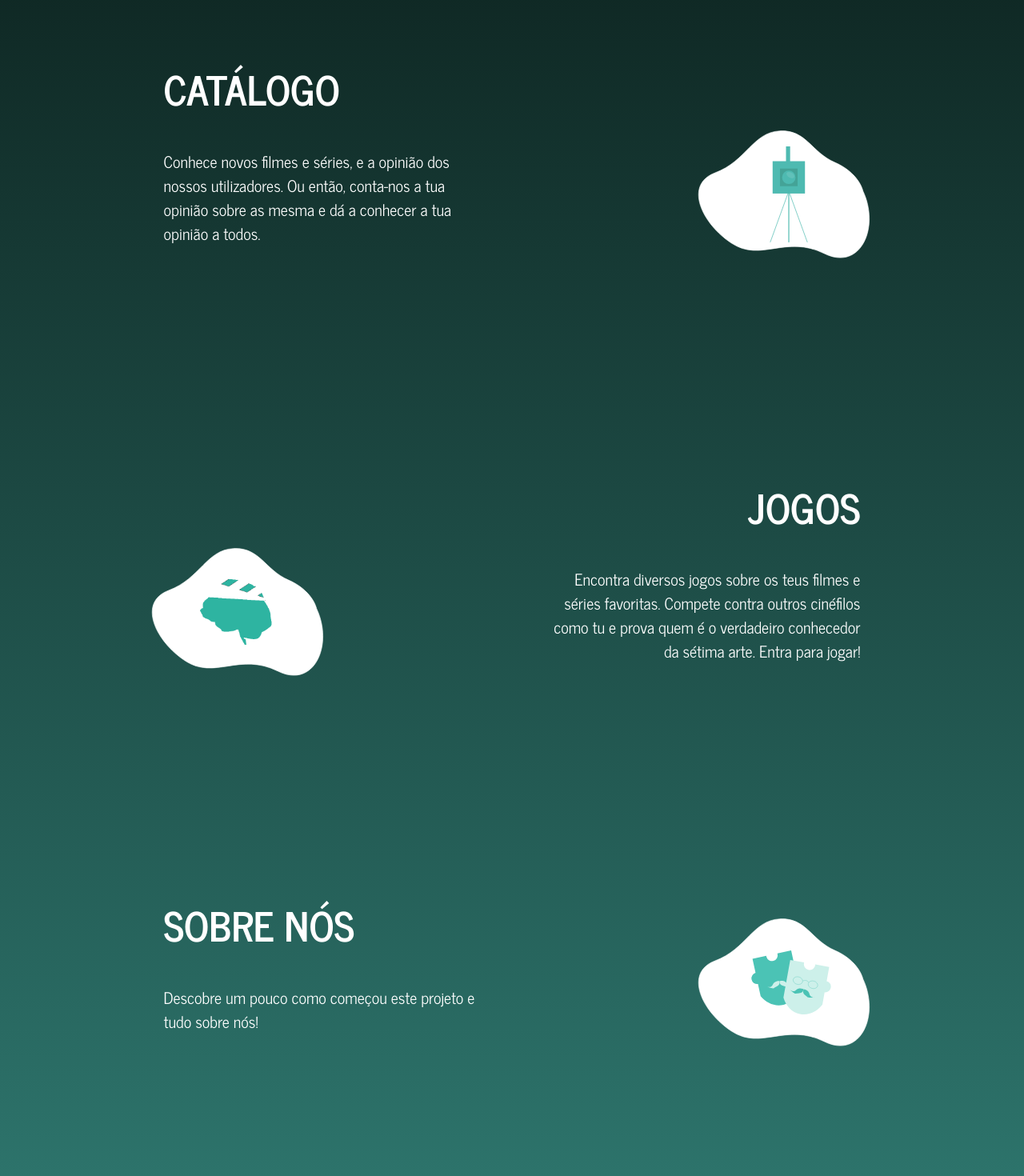
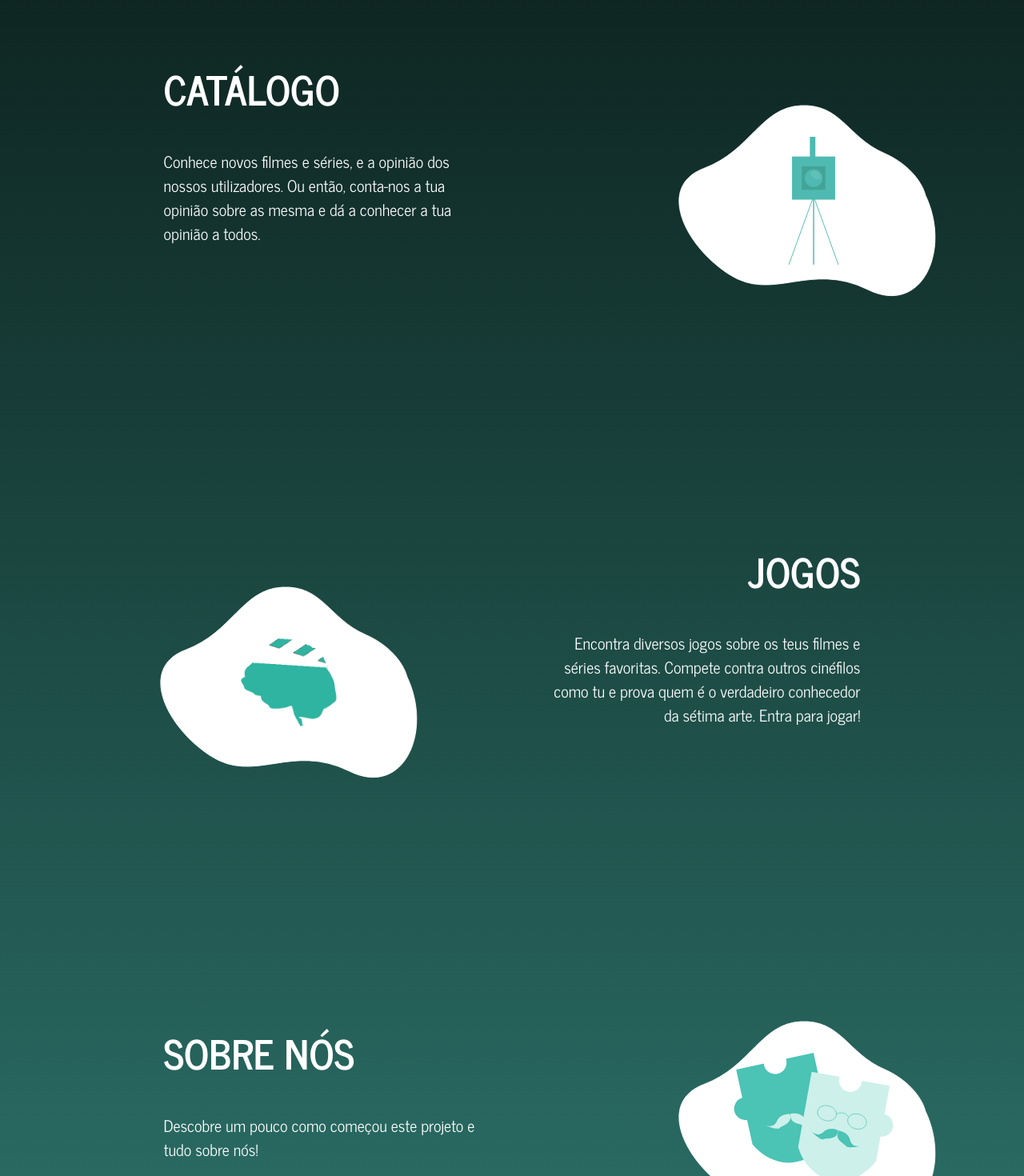
Before and after one commit to Paulofm-R/Lumiere, a Vue app in the folder lumiere/: page / in a window 1280 px wide. Shown: the part 740-2210 px from the top of the page at 80% size. Built offline with nearby package versions, Linux system fonts and the light colour scheme.

Commit message:
Alterações visuais e utilizadores prontos para entrega

```diff
--- a/lumiere/src/components/NavBar.vue
+++ b/lumiere/src/components/NavBar.vue
@@ -181,7 +181,7 @@
 }
 
 .link.router-link-exact-active {
-  color: #42b983;
+  color: white;
   font-family: var(--font2);
   font-size: 1.2em;
 }
--- a/lumiere/src/store/index.js
+++ b/lumiere/src/store/index.js
@@ -8,8 +8,8 @@ export default new Vuex.Store({
     // Utilizadores
     utilizadores: localStorage.utilizadores? JSON.parse(localStorage.utilizadores) : [
       {
-        nome: "Paulo Rodrigues",
-        palavra_passe: 'nao sei',
+        nome: "Admin",
+        palavra_passe: 'Esmad_2122',
         data_nascimento: '2000-09-16',
         foto: 'https://conteudo.imguol.com.br/c/entretenimento/e2/2020/04/13/pocoyo-virou-embaixador-do-isolamento-social-no-brasil-1586794881482_v2_450x337.jpg',
         tipo: 'admin',
@@ -19,11 +19,11 @@ export default new Vuex.Store({
         desafios: []
       },
       {
-        nome: "Sofia Freitas",
-        palavra_passe: 'nao sei',
+        nome: "User",
+        palavra_passe: 'Esmad_2122',
         data_nascimento: '2001-11-07',
-        foto: '../assets/img/User.svg',
-        tipo: 'admin',
+        foto: '../image/User.svg',
+        tipo: 'utilizador',
         favoritos: [],
         lista: [],
         numJogos: 0,
--- a/lumiere/src/views/filme.vue
+++ b/lumiere/src/views/filme.vue
@@ -10,7 +10,7 @@
                     <a id="rate"><span>{{filme.avaliacao}}</span><b-icon icon="star-fill"></b-icon>/5.0</a>
                     <b-button @click="avaliarModal()" id="avaliar" variant="info">Avaliar</b-button>
                     <b-button v-if="getLoggedUser != ''" @click="favoritos()" variant="info" id="favoritos">	&#9829; Adicionar aos favoritos</b-button>
-                    <b-button v-if="getLoggedUser != ''" @click="lista()" variant="info" id="lista">A minha lista</b-button>
+                    <b-button v-if="getLoggedUser != ''" @click="lista()" variant="info" id="lista">+ A minha lista</b-button>
                 </div>
                 <div class="infoFilme">
                     <p><span>Sinopse: </span>{{filme.sinopse}}</p>
--- a/lumiere/src/views/filmes.vue
+++ b/lumiere/src/views/filmes.vue
@@ -472,7 +472,7 @@ h2{
 .catalogoMelhorAvaliados > .card{
     height: 100%;
     width: 100%;
-    background-color: var(--cor0);
+    background-color: rgba(255,0,0,0);
 }
 
 .card > img{
--- a/lumiere/src/views/jogos.vue
+++ b/lumiere/src/views/jogos.vue
@@ -1,5 +1,5 @@
 <template>
-    <div>
+    <div id="fundo">
         <b-container fluid>
             <h1>JOGOS</h1>
             <b-row align-h="between">
@@ -455,4 +455,8 @@ h1{
     border: 1px solid #ced4da;
     border-radius: 0.25rem;
 }
+
+#fundo{
+    background-image: url('../assets/img/fundo_jogos.svg');
+}
 </style>
--- a/lumiere/src/views/paginaInicial.vue
+++ b/lumiere/src/views/paginaInicial.vue
@@ -98,106 +98,94 @@
         background-size: 30%;
     }
 
-    /* img{
-        position: relative;
-        opacity: 0.4;
-        width: 60vw;
-        height: 60vh;
-        top: -35vh;
-        left: 19vw;
-
-    } */
-
     #catalogo{
         position: relative;
         width: 15vw;
         height: 30vh;
-        background-color: var(--cor3);
+        background-color: var(--cor2);
         margin-left: 285px;
         margin-right: 30px;
         align-content: center;
-        background-image: url('../assets/img/catalogo.svg');
+        background-image: url('../assets/img/catalogoImg.svg');
 
     }
 
     #catalogo:hover{
-        background-color: var(--cor2);
-        background-image: url('../assets/img/catalogo_hoover.svg');
+        background-color: var(--cor3);
+        background-image: url('../assets/img/catalogo.svg');
         background-position: center;
-        background-size: 98%;
+        background-repeat: no-repeat;
+        background-size: 100%;
 
-    }
-
-    #infoCatalogo{
-        /* text-align: right; */
     }
 
     #imgCatalogo{
         position: relative;
-        top: -20vh;
-        left: 49.5%;
-        width: 15vw;
-        height: 15vh;
+        top: -24vh;
+        left: 38.5%;
+        width: 20vw;
+        height: 20vh;
     }
 
     #vetor1{
         position: relative;
-        top: -20vh;
-        left: 68%;
-        width: 20vw;
-        height: 20vh;
+        top: -24vh;
+        left: 65%;
+        width: 30vw;
+        height: 30vh;
     }
 
     #jogos{
         position: relative;
         width: 15vw;
         height: 30vh;
-        background-color: var(--cor3);
+        background-color: var(--cor2);
         margin-left: 22.4vw;
         margin-right: 30px;
-        background-image: url('../assets/img/jogos.svg');
+        background-image: url('../assets/img/jogosImg.svg');
 
     }
 
     #jogos:hover{
-        background-color: var(--cor2);
-        background-image: url('../assets/img/jogos_hoover.svg');
+        background-color: var(--cor3);
+        background-image: url('../assets/img/jogos.svg');
         background-position: center;
-        background-size: 98%;
+        background-size: 110%;
 
     }
 
     #imgJogo{
         position: relative;
-        top: -20vh;
-        left: -8vw;
-        width: 15vw;
-        height: 15vh;
+        top: -24vh;
+        left: -16.5%;
+        width: 20vw;
+        height: 20vh;
     }
 
     #vetor2{
         position: relative;
-        top: -20vh;
+        top: -24vh;
         left: 10%;
-        width: 20vw;
-        height: 20vh;
+        width: 30vw;
+        height: 30vh;
     }
 
     #sobreNos{
         position: relative;
         width: 15vw;
         height: 30vh;
-        background-color: var(--cor3);
+        background-color: var(--cor2);
         margin-left: 26.1vw;
         margin-right: 30px;
         /* text-align: center; */
-        background-image: url('../assets/img/sobreNos.svg');
+        background-image: url('../assets/img/Logo.svg');
+        background-repeat: no-repeat;
 
     }
 
     #sobreNos:hover{
-        background-color: var(--cor2);
-        background-image: url('../assets/img/sobreNos_hoover.svg');
+        background-color: var(--cor3);
+        background-image: url('../assets/img/sobreNos.svg');
         background-position: center;
         background-size: 98%;
 
@@ -205,17 +193,17 @@
 
     #vetor3{
         position: relative;
-        top: -20vh;
-        left: 68%;
-        width: 20vw;
-        height: 20vh;
+        top: -24vh;
+        left: 65%;
+        width: 30vw;
+        height: 30vh;
     }
 
     #imgSobreNos{
         position: relative;
-        top: -20vh;
-        left: 52.5%;
-        width: 10vw;
-        height: 10vh;
+        top: -24vh;
+        left: 38.5%;
+        width: 20vw;
+        height: 20vh;
     }
 </style>
--- a/lumiere/src/views/perfil.vue
+++ b/lumiere/src/views/perfil.vue
@@ -76,9 +76,9 @@
             <template>
                 <form @submit.prevent = "editarPerfil">
                     <div>
-                        <label for="urlFotoJogo">Nova Foto</label>
-                        <input type="url" width="30vw" height="30vh" v-model="form.imagemNova">
-                        <!-- <input id="urlFotoPerfil" type="image" :src='getLoggedUser.foto' width="30vw" height="30vh" v-model ="form.imagemNova"> -->
+                        <label for="urlFotoJogo">Nova Foto: </label>
+                        <input type="url" width="40vw" height="30vh" v-model="form.imagemNova">
+                        <br>
                         <label for="novaPalavraPasse">Nova Palavra Passe: </label>
                         <input type="password" id="novaPalavraPasse" v-model="form.novaPalavraPasse">
                     </div>
@@ -311,11 +311,6 @@
     margin-right: 1vw;;
 }
 
-/* #editarPerfil{
-    position: relative;
-    top: -3.5vh;
-} */
-
 #listasUtilizador{
     margin:auto;
     margin-bottom: 5vh;
@@ -335,7 +330,7 @@
     font-family: var(--font2);
     color: var(--cor0);
     font-size: 17px;
-    left: 11.5vw;
+    left: 9.5vw;
     z-index: 2;
     top: -15px;
 }
@@ -345,7 +340,7 @@
     font-family: var(--font2);
     color: var(--cor0);
     font-size: 17px;
-    left: 35vw;
+    left: 36.5vw;
     z-index: 2;
     top: -15px;
 }
@@ -364,17 +359,17 @@
 
 #vetor1{
     position: relative;
-    width: 20vw;
-    height: 20vh;
+    width: 15vw;
+    height: 15vh;
     top: -15px;
     z-index: 1;
 }
 
 #vetor2{
     position: relative;
-    width: 20vw;
-    height: 20vh;
-    left: 23vw;
+    width: 15vw;
+    height: 15vh;
+    left: 27.5vw;
     top: -15px;
     z-index: 1;
 }
--- a/lumiere/src/views/sobreNos.vue
+++ b/lumiere/src/views/sobreNos.vue
@@ -40,6 +40,8 @@
         text-align: left;
         font-family: var(--font1);
         font-size: 24px;
+        margin-left: 7%;
+        margin-top: 2%;
     }
 
     #txtFinal{
@@ -53,11 +55,4 @@
         font-family: var(--font3);
         font-size: 40px;
     }
-
-    #sobreNosDiv{
-        background-image: url("../assets/img/Logo.svg");
-        background-repeat: no-repeat;
-        background-size: 70%;
-        background-position: center;
-    }
 </style>
```
Also changed, not shown: lumiere/public/image/User.svg (renamed from lumiere/src/assets/img/User.svg), lumiere/src/assets/img/fundo_jogos.svg (added).
